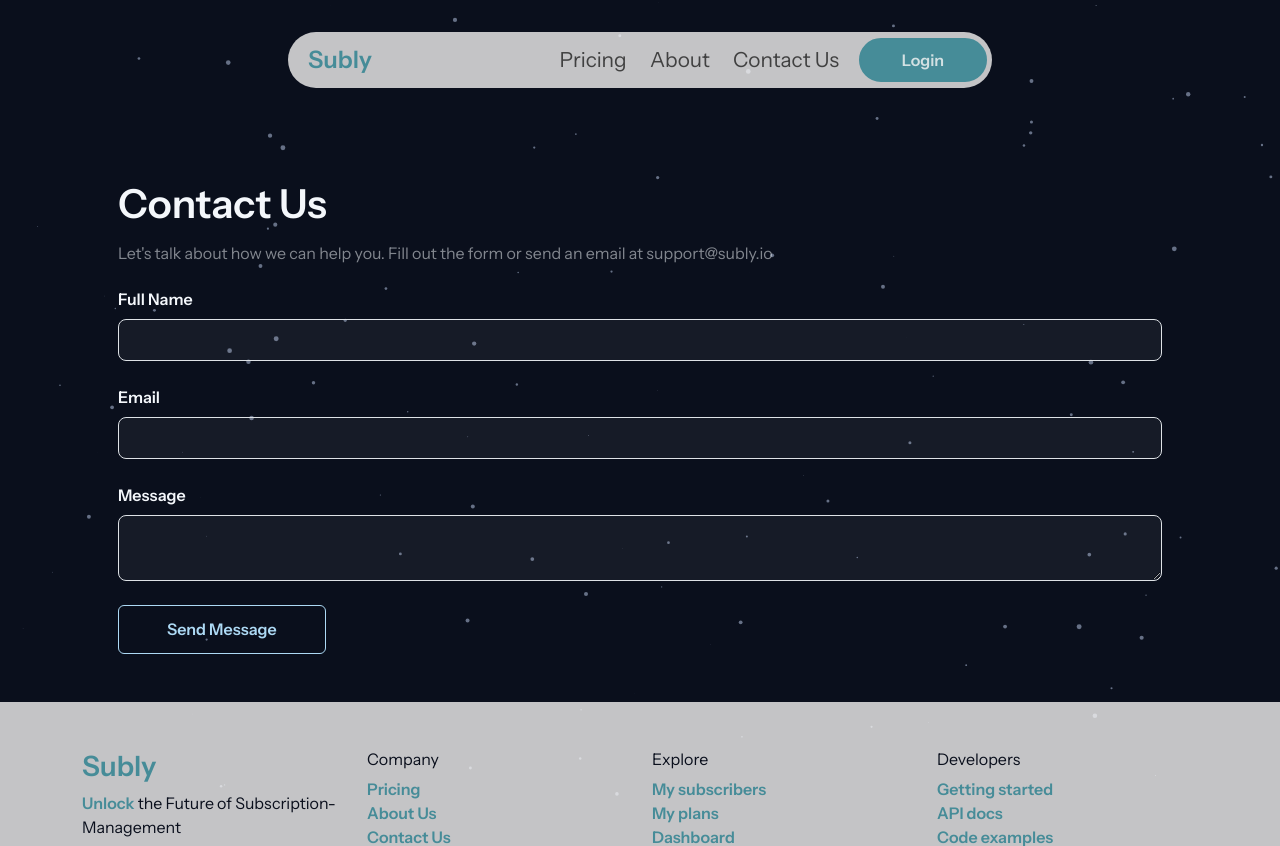
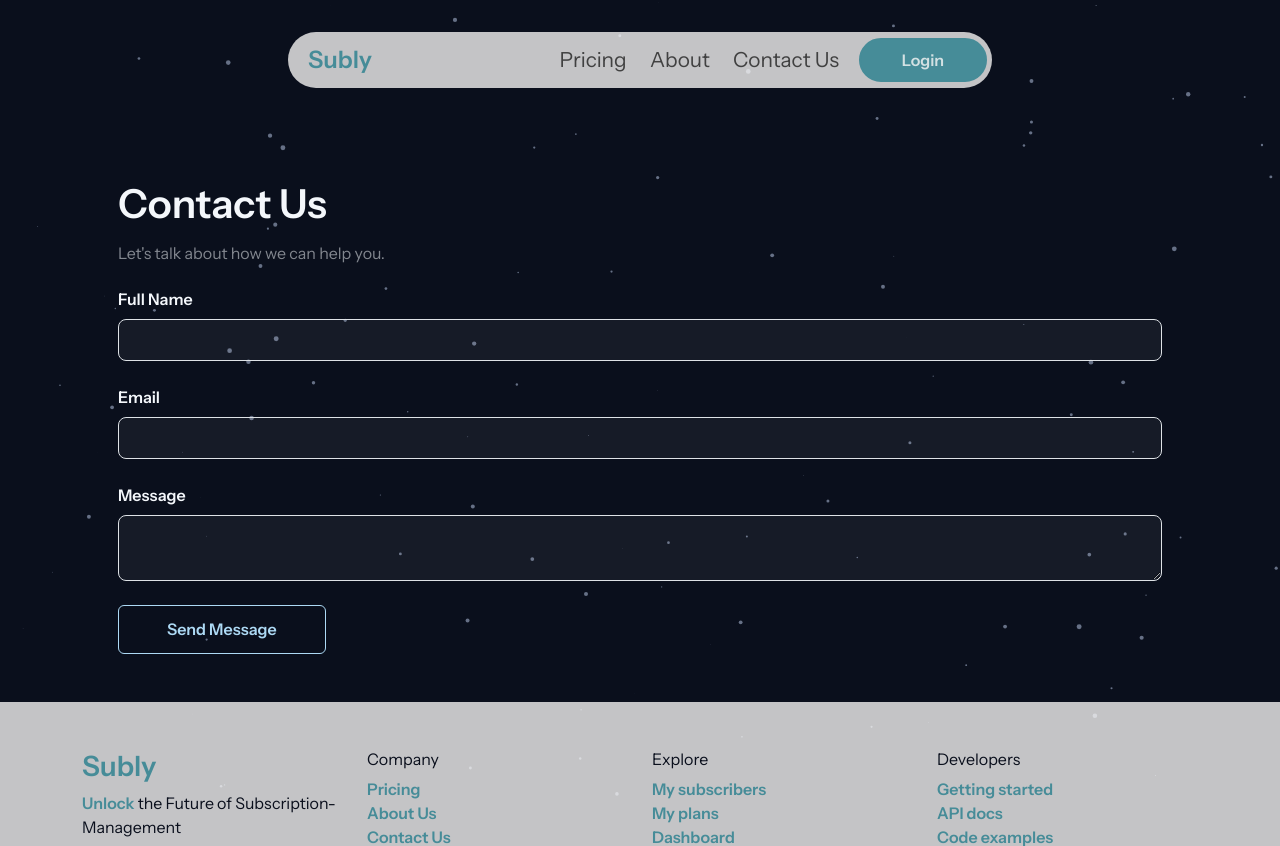
Before and after one commit to subly-io/SublyIo, a Flask app: page /support in a window 1280 px wide. Shown: the top 846 px of the page. Run offline with Flask 3, Linux system fonts and the light colour scheme; parts of the project's set-up code (start-up, migrations or seed data) failed here and were passed over.

Commit message:
Update support.html

```diff
--- a/ManageSubscriptions/templates/support.html
+++ b/ManageSubscriptions/templates/support.html
@@ -30,7 +30,7 @@
     {% else %}
     <h1 class="fw-bold white">Contact Us</h1>
     {% endif %}
-    <h6 class="grey mt-3">Let's talk about how we can help you. Fill out the form or send an email at support@subly.io</h6>
+    <h6 class="grey mt-3">Let's talk about how we can help you.</h6>
     <form action="" method="POST">
         {{form.hidden_tag()}}
         <div class="mt-4">
```
